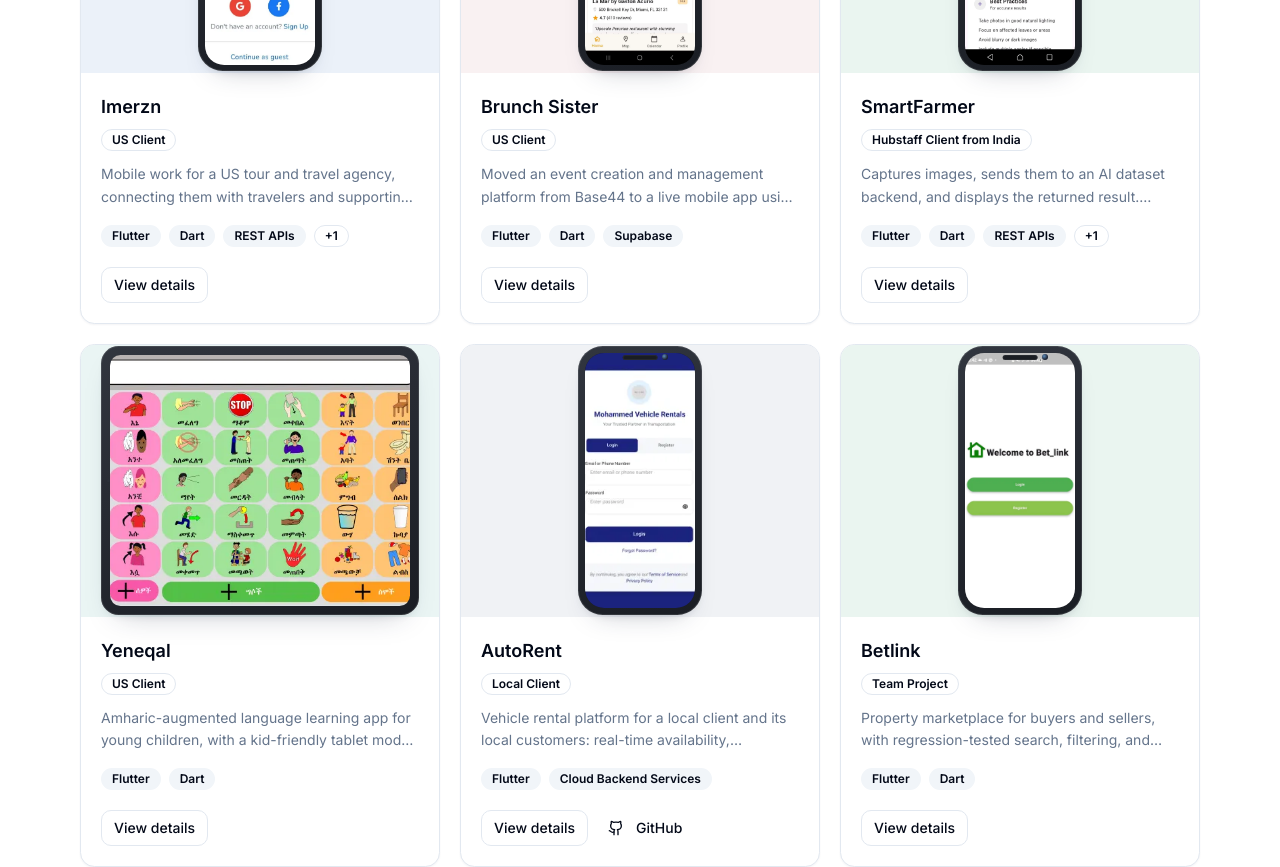
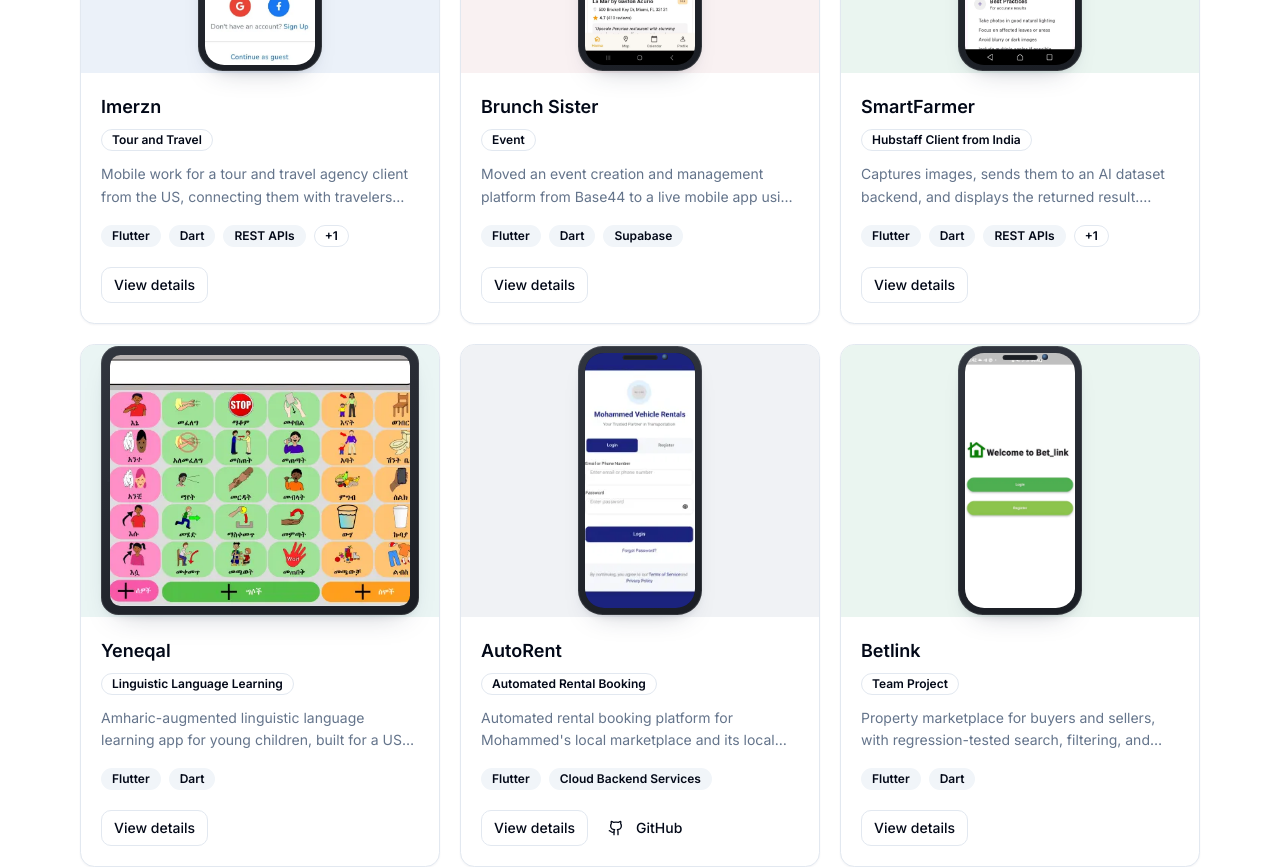
Before and after one commit to robsen123-fexil/mobile-dev-portfolio, a Next.js app: page / in a window 1280 px wide. Shown: the part 3340-4207 px from the top of the page. Built offline with nearby package versions, Linux system fonts and the light colour scheme.

Commit message:
Update project chips and descriptions for Imerzn, Brunch, Yeneqal, and AutoRent.
Co-authored-by: Cursor <cursoragent@cursor.com>

```diff
--- a/app/page.tsx
+++ b/app/page.tsx
@@ -162,11 +162,11 @@ const projects: Project[] = [
   {
     id: "imerzn",
     title: "Imerzn",
-    client: "US tour & travel agency client",
-    clientChip: "US Client",
+    client: "Tour and travel · US client",
+    clientChip: "Tour and Travel",
     role: "Mobile developer",
     description:
-      "Mobile work for a US tour and travel agency, connecting them with travelers and supporting their shipping workflow. Integrated the client's live backend and built the UI with MVVM.",
+      "Mobile work for a tour and travel agency client from the US, connecting them with travelers and supporting their shipping workflow. Integrated the client's live backend and built the UI with MVVM.",
     technologies: ["Flutter", "Dart", "REST APIs", "MVVM"],
     category: "client",
     device: "phone",
@@ -184,11 +184,11 @@ const projects: Project[] = [
   {
     id: "brunch",
     title: "Brunch Sister",
-    client: "US client",
-    clientChip: "US Client",
+    client: "Event · US client",
+    clientChip: "Event",
     role: "Mobile developer",
     description:
-      "Moved an event creation and management platform from Base44 to a live mobile app using Flutter and Supabase.",
+      "Moved an event creation and management platform from Base44 to a live mobile app using Flutter and Supabase for a US client.",
     technologies: ["Flutter", "Dart", "Supabase"],
     category: "client",
     device: "phone",
@@ -223,11 +223,11 @@ const projects: Project[] = [
   {
     id: "yenqal",
     title: "Yeneqal",
-    client: "US client",
-    clientChip: "US Client",
+    client: "Linguistic language learning · US-based client",
+    clientChip: "Linguistic Language Learning",
     role: "Mobile developer",
     description:
-      "Amharic-augmented language learning app for young children, with a kid-friendly tablet mode and tap-to-hear audio.",
+      "Amharic-augmented linguistic language learning app for young children, built for a US-based client, with a kid-friendly tablet mode and tap-to-hear audio.",
     technologies: ["Flutter", "Dart"],
     category: "client",
     device: "tablet",
@@ -245,11 +245,11 @@ const projects: Project[] = [
   {
     id: "autorent",
     title: "AutoRent",
-    client: "Local client",
-    clientChip: "Local Client",
+    client: "Automated rental booking · Mohammed local marketplace",
+    clientChip: "Automated Rental Booking",
     role: "Mobile developer",
     description:
-      "Vehicle rental platform for a local client and its local customers: real-time availability, automated booking, and payments.",
+      "Automated rental booking platform for Mohammed's local marketplace and its local customers: real-time availability, automated booking, and payments.",
     technologies: ["Flutter", "Cloud Backend Services"],
     github: "https://github.com/robsen123-fexil/autorent.flutter",
     category: "client",
```
